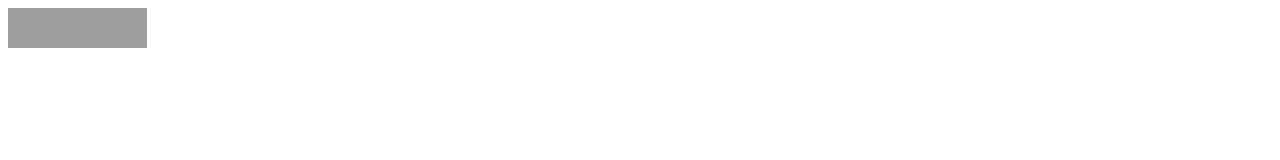
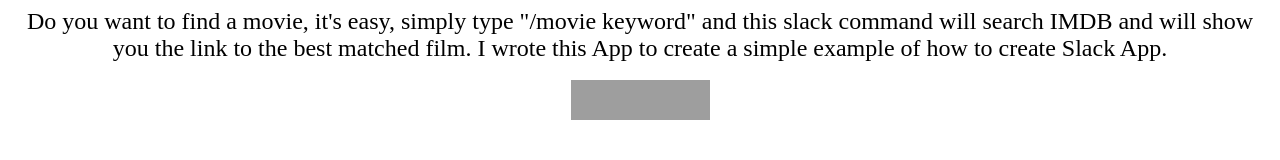
Before and after one commit to ParidelPooya/pooya-slack-demo, a website: page add.html in a window 1280 px wide. Drawn offline with Linux system fonts and the light colour scheme; grey boxes are pictures that could not be loaded.

Commit message:
Add - some description

```diff
--- a/add.html
+++ b/add.html
@@ -4,8 +4,12 @@
     <meta charset="UTF-8">
     <title>Add Movie Command</title>
 </head>
-<body>
+<body style="text-align: center">
+    <div style="font-size: 24px">
+        Do you want to find a movie, it's easy, simply type "/movie keyword" and this slack command will search IMDB and will show you the link to the best matched film. I wrote this App to create a simple example of how to create Slack App.
+    </div>
 
+    <br/>
     <a href="https://slack.com/oauth/authorize?scope=incoming-webhook,commands+team%3Aread&client_id=144193576743.143502641042">
         <img alt="Add to Slack" height="40" width="139" src="https://platform.slack-edge.com/img/add_to_slack.png" srcset="https://platform.slack-edge.com/img/add_to_slack.png 1x, https://platform.slack-edge.com/img/add_to_slack@2x.png 2x" />
     </a>
```
